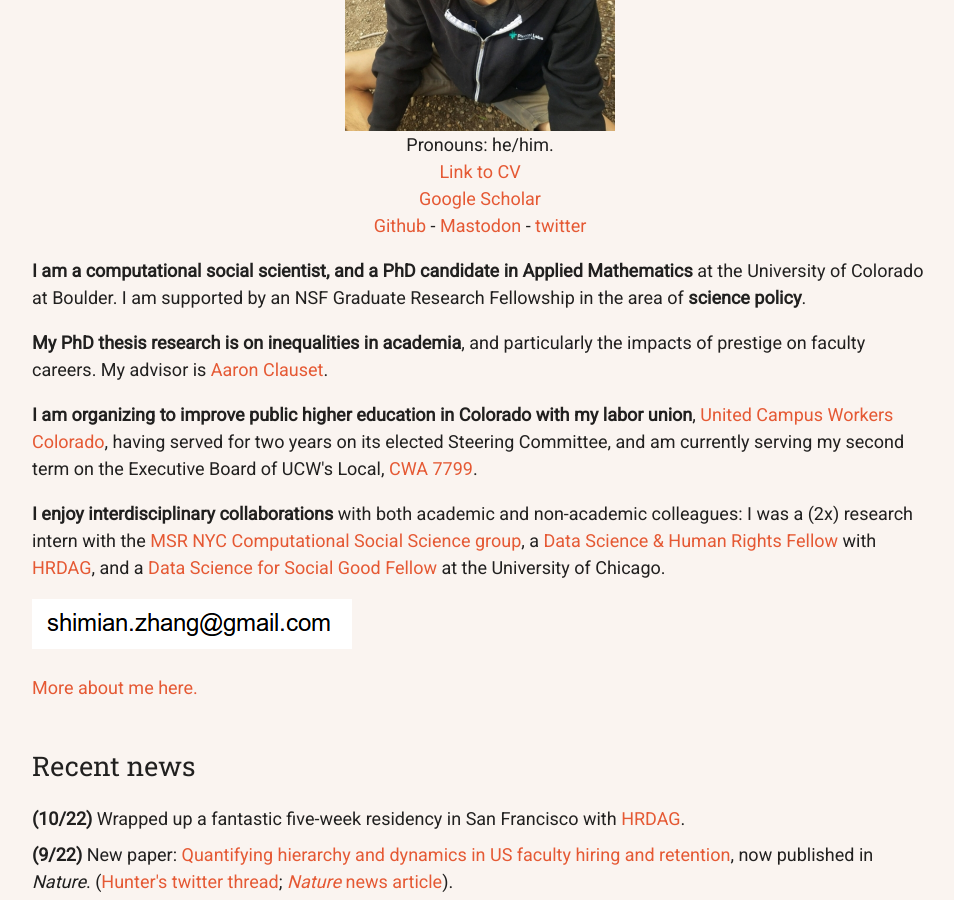
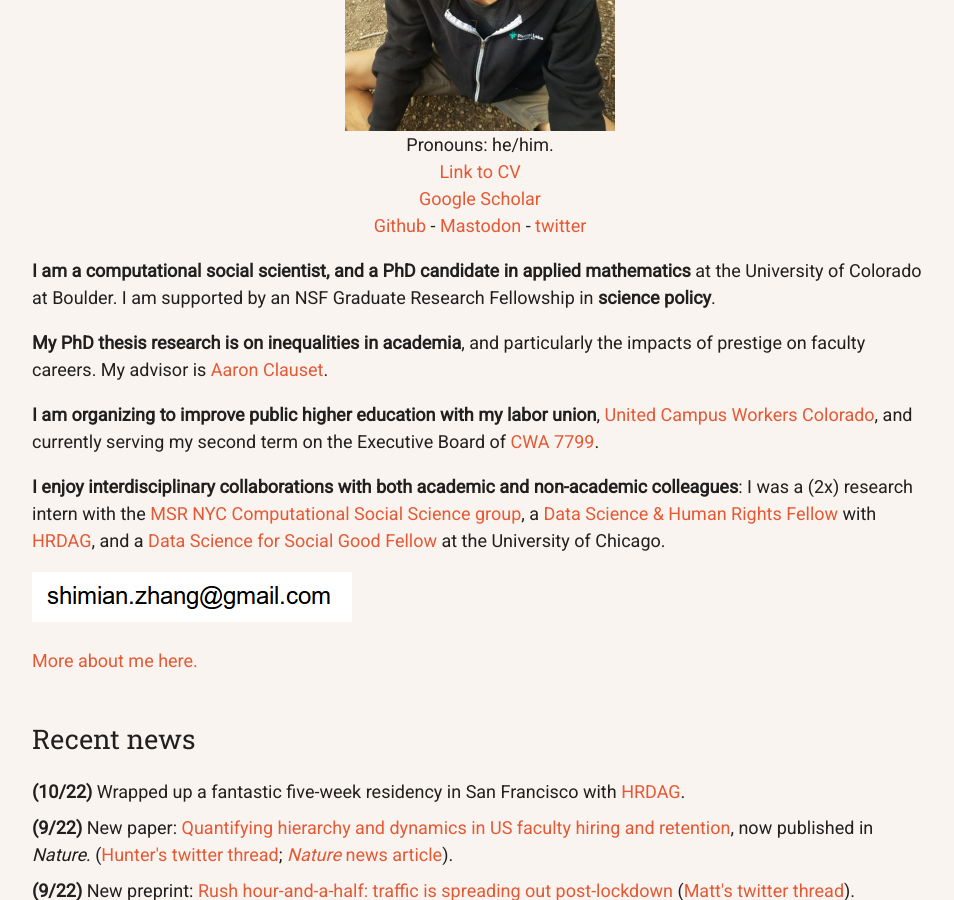
Before and after one commit to samzhang111/samzhang111.github.io, a Jekyll site: the page built from index.html, in a window 1280 px wide and 900 px high, scrolled down 326 px. Shown: the whole window, without its empty margins (160-1114 px from the left). Built offline with Jekyll 4.4.1, drawn with Linux system fonts in a browser that asks for light colours; nearby versions of some CDN libraries.

Commit message:
wordings

```diff
--- a/index.html
+++ b/index.html
@@ -8,17 +8,17 @@
 
 <div class="intro">
     <p>
-    <b>I am a computational social scientist, and a PhD candidate in Applied Mathematics</b> at the University of Colorado at Boulder. I am supported by an NSF Graduate Research Fellowship in the area of <b>science policy</b>.
+    <b>I am a computational social scientist, and a PhD candidate in applied mathematics</b> at the University of Colorado at Boulder. I am supported by an NSF Graduate Research Fellowship in <b>science policy</b>.
 
     <p>
     <b>My PhD thesis research is on inequalities in academia</b>, and particularly the impacts of prestige on faculty careers.
     My advisor is <a href="https://aaronclauset.github.io/" target="_blank">Aaron Clauset</a>.
 
     <p>
-    <b>I am organizing to improve public higher education in Colorado with my labor union</b>, <a href="https://ucwcolorado.org" target="_blank">United Campus Workers Colorado</a>, having served for two years on its elected Steering Committee, and am currently serving my second term on the Executive Board of UCW's Local, <a href="https://cwa7799.org" target="_blank">CWA 7799</a>.
+    <b>I am organizing to improve public higher education with my labor union</b>, <a href="https://ucwcolorado.org" target="_blank">United Campus Workers Colorado</a>, and currently serving my second term on the Executive Board of <a href="https://cwa7799.org" target="_blank">CWA 7799</a>.
 
     <p>
-    <b>I enjoy interdisciplinary collaborations</b> with both academic and non-academic colleagues: I was a (2x) research intern with the <a href="https://www.microsoft.com/en-us/research/theme/computational-social-science/" target="_blank">MSR NYC Computational Social Science group</a>,
+    <b>I enjoy interdisciplinary collaborations with both academic and non-academic colleagues</b>: I was a (2x) research intern with the <a href="https://www.microsoft.com/en-us/research/theme/computational-social-science/" target="_blank">MSR NYC Computational Social Science group</a>,
     a <a href="https://hrdag.org/people/sam-zhang/" target="_blank">Data Science & Human Rights Fellow</a> with <a href="https://hrdag.org" target="_blank">HRDAG</a>, and a <a href="https://dssgfellowship.org/" target="_blank">Data Science for Social Good Fellow</a> at the University of Chicago.
 
     <div>
```
